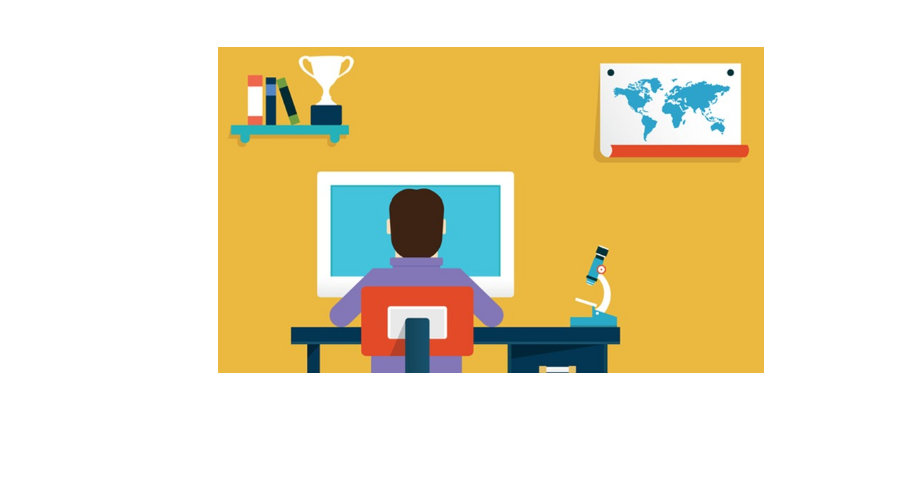
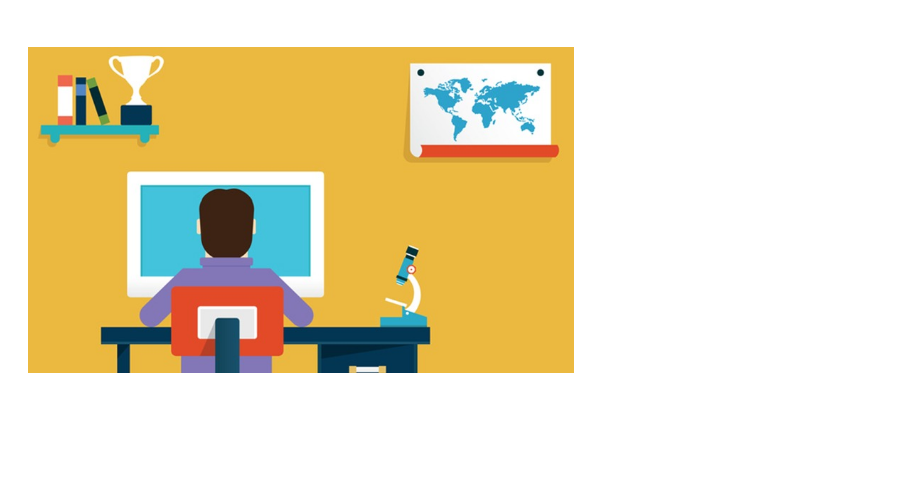
Before and after one commit to shahadat006/ledp_project, a plain HTML site: page index.html in a window 1280 px wide. Shown: the part 393-880 px from the top of the page, 374-1280 px from the left. Drawn offline with nearby package versions, Linux system fonts and the light colour scheme.

Commit message:
Update style.css

```diff
--- a/assets/css/style.css
+++ b/assets/css/style.css
@@ -130,7 +130,7 @@ i {
 }
 
 .img-fluid {
-    margin-left: -60px;
+    margin-left: -250px;
 }
 
 @media screen and (max-width:480px){
```
